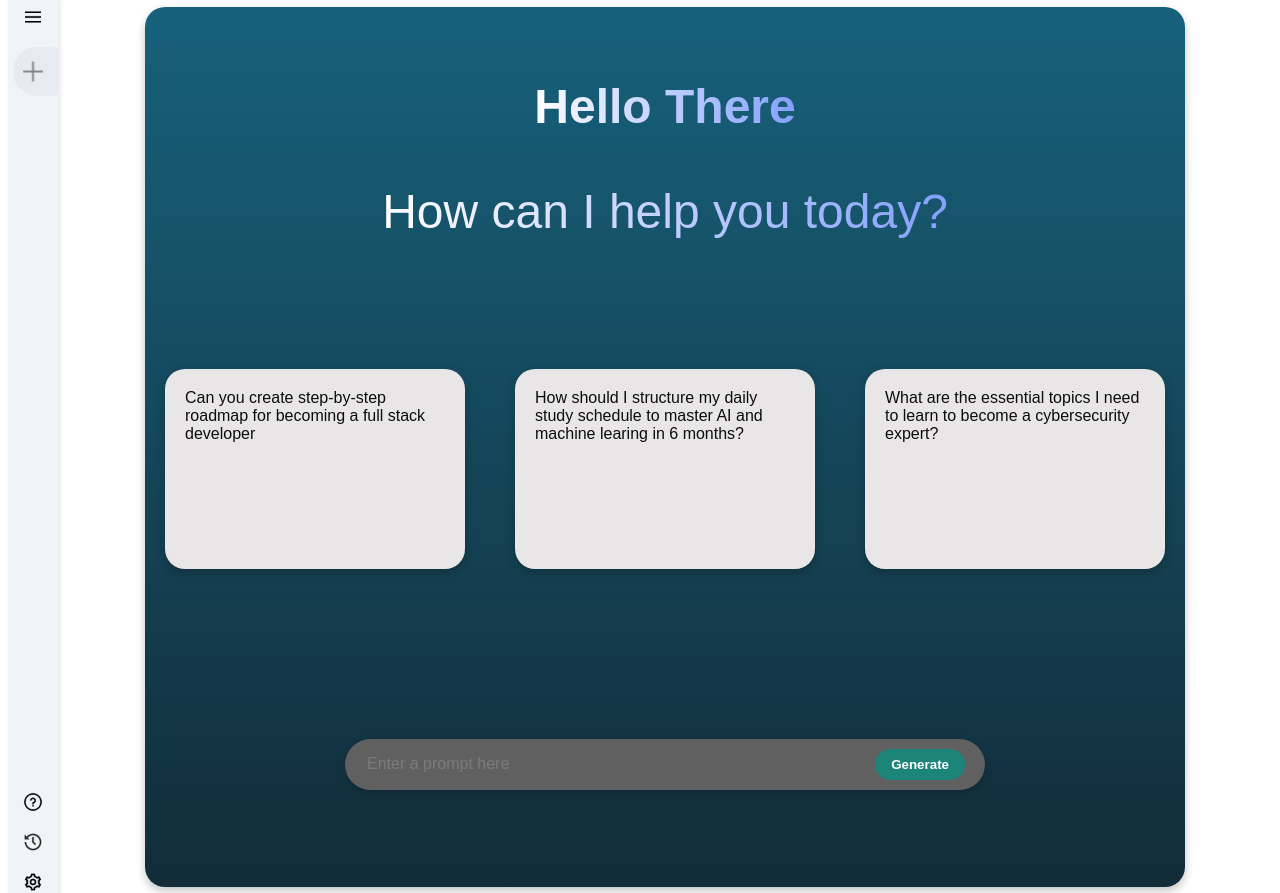
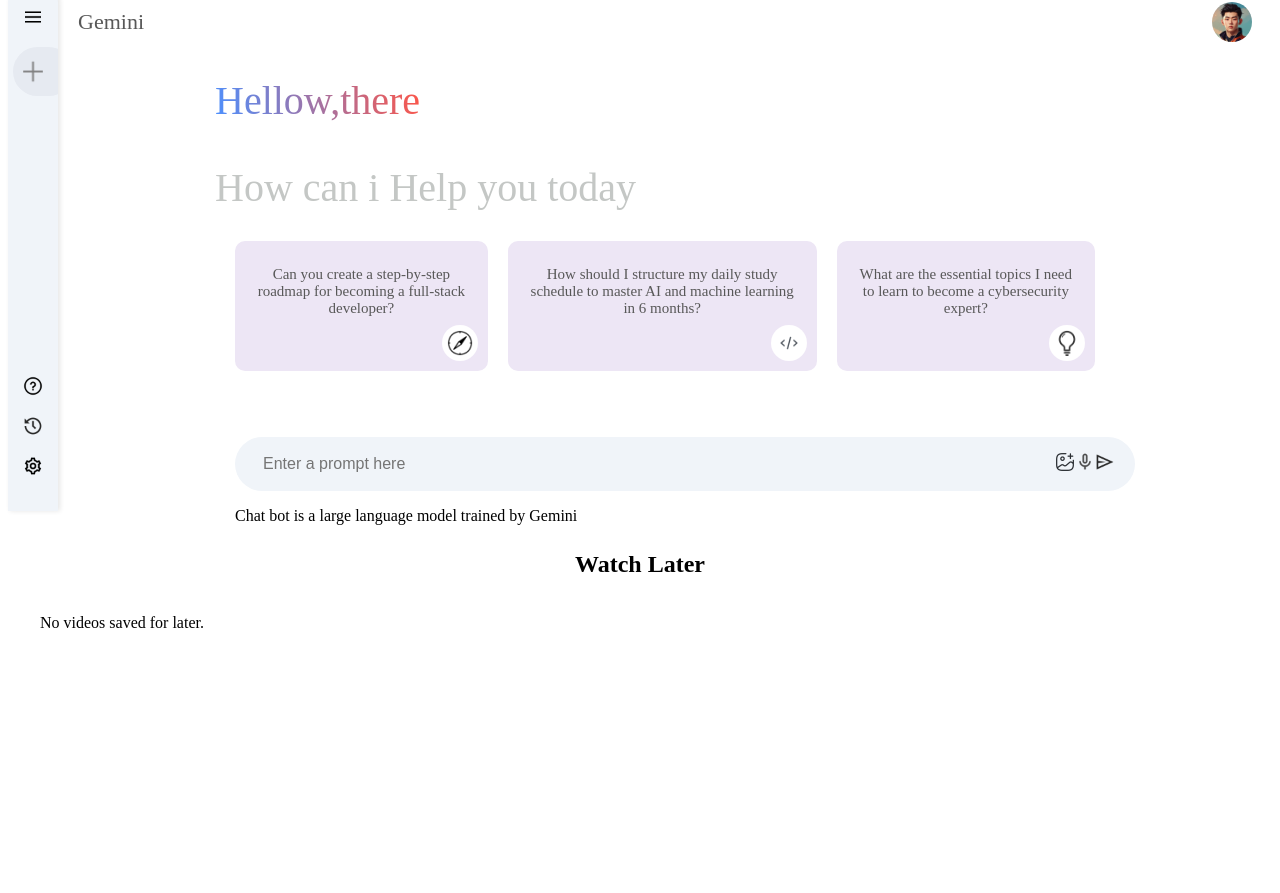
Before and after one commit to Bhanuka10/Capstone, a React (Vite) app in the folder KnowEdge-app/: page /contact in a window 1280 px wide. Shown: the part 703-1596 px from the top of the page. After the commit the page ends 1379 px from the top, so only its background shows below. Built offline with nearby package versions, Linux system fonts and the light colour scheme; a web font is replaced by a local one.

Commit message:
create chat bot

```diff
--- a/KnowEdge-app/src/Components/ChatBot/ChatBot.css
+++ b/KnowEdge-app/src/Components/ChatBot/ChatBot.css
@@ -1,100 +1,111 @@
-.chatbot-container{
-    min-height:100vh;
-    background:linear-gradient(to bottom,#0B5975,#06212E);
+.main{
+    flex: 1;
+    max-height: 100vh;
+    padding-bottom: 15vh;
+    position: relative;
+
+}
+.nav{
     display: flex;
-    flex-direction: column;
     align-items: center;
-    padding: 40px 20px;
-    font-family: 'Poppins', sans-serif;
-    box-shadow: 0 4px 10px rgba(0, 0, 0, 0.25);
-    max-width: 1055px;
-    margin: 40px auto;
-    border-radius: 20px;
-    opacity: 95%;
-    /*gap: 20px;*/
+    justify-content: space-between;
+    font-size: 22px;
+    padding: 20px;
+    padding-bottom: 0px;
+    color: #585858;
+
+}
+.main .nav img{
+    width: 40px;
+    border-radius: 50%;
+}
+.main-container {
+    max-width: 900px;
+    margin: auto;
+    margin-top: -20px; /* Move up slightly */
+
 }
 
-.chatbot-heading{
-    font-size: 3rem;
-    font-weight: bold;
-    margin-bottom: 10px;
-    background: linear-gradient(to right,#FFFFFF,#7E9BFB);
+.main .greet{
+    margin:0 ;
+    font-size: 40px;
+    color: #c4c7c5;
+    font-weight: 400;
+    padding: 0;
+
+}
+.greet p{
+    padding: 0;
+}
+.main .greet span{
+    background: -webkit-linear-gradient(16deg, #4b90ff, #ff5546) ;
+    -webkit-text-fill-color: transparent;
     -webkit-background-clip: text;
-    -webkit-text-fill-color: transparent;
-    background-clip: text;
+    margin-top: -30px;
 }
 
-.subheading{
-    font-size: 3rem;
-    margin-bottom: 30px;
-    font-weight: 300;
-    background: linear-gradient(to right,#FFFFFF,#7E9BFB);
-    -webkit-background-clip: text;
-    -webkit-text-fill-color: transparent;
-    background-clip: text;
+.main .cards{
+    display:flex;
+    grid-template-columns: repeat(auto-fill, minmax(300px, 1fr));
+    gap: 20px;
+    padding: 20px;
+    padding-top: 0;
+    margin-top: -10px;
+}
+.main .card{
+    height: 100px;
+    padding: 20px;
+     padding-top: 10px;
+    border-radius: 10px;
+    background-color: #ede6f5;
+    position: relative;
+    cursor: pointer;
+}
+.main .card img{
+    width: 26px;
+    padding: 5px;
+    position: absolute;
+    background-color: white;
+    border-radius: 20px;
+    bottom: 10px;
+    right: 10px;
+}
+.main .card p{
+    color: #585858;
+    font-size: 15px;
+    text-align: center;
+}
+.main .card:hover{
+    background-color: #f0ebf7;
+}
+.main-botom {
+    position: absolute;
+    bottom: -30px; /* Moves it slightly down */
+    width: 100%;
+    max-width: 900px;
+    padding: 0 20px;
+    margin: auto;
 }
 
-.prompt-grid{
-    display: grid;
-    grid-template-columns: 1fr;
-    gap: 50px;
-    height: 200px;
-    margin-bottom: 170px;
-    margin-top: 100px;
-    width: 100%;
-    max-width: 1000px;
-}
-
-@media(min-width: 768px){
-    .prompt-grid{
-        grid-template-columns: repeat(3, 1fr);
-    }
-}
-
-.prompt-box{
-    background-color: #e7e5e5;
-    padding: 20px;
-    border-radius: 20px;
-    box-shadow: 0 4px 10px rgba(0, 0, 0, 0.25);
-    cursor: pointer;
-    transition: transform 0.3s;
-}
-
-.prompt-box:hover{
-    transform: scale(1.05);
-}
-
-.input-section{
+.serch-box{
     display: flex;
     align-items: center;
-    background: #585858;
-    border-radius: 30px;
+    justify-content: space-between;
+    gap: 20px;
+    background-color: #f0f4f9;
     padding: 10px 20px;
-    width: 100%;
-    max-width: 600px;
-    box-shadow: 0 4px 10px rgba(0, 0, 0, 0.25);
+    border-radius: 50px;
+    margin-top: 20px;
 }
-
-.prompt-input{
+.serch-box img{
+    width: 20px;
+    cursor: pointer;
+}
+.serch-box input{
     flex: 1;
+    background: transparent;
     border: none;
     outline: none;
-    background: transparent;
-    font-size: 1rem;
-    color: black;
+    padding: 8px;
+    font-size: 16px;
 }
-
-.generate-button{
-    margin-left: 10px;
-    padding: 8px 16px;
-    border: none;
-    border-radius: 999px;
-    cursor: pointer;
-    font-weight: bold;
-    background: #117E73;
-    color: #FFFFFF;
-}
-
-.generate-button:hover{
-    background-color: #7E9BFB; /*change*/
-}
--- a/KnowEdge-app/src/Components/ChatBot/ChatBot.jsx
+++ b/KnowEdge-app/src/Components/ChatBot/ChatBot.jsx
@@ -1,26 +1,51 @@
 import React from 'react'
 import './ChatBot.css'
+import { assets } from '../../assets/assets'
 
 const ChatBot=() => {
   return (
-    <div className='chatbot-container'>
-      <h1 className='chatbot-heading'>Hello There</h1>
-      <h2 className='subheading'>How can I help you today?</h2>
+    <div className="main">
+      <div className='nav' >
+        <p>Gemini</p>
+        <img src={assets.user_icon} alt="" />
 
-<div className='prompt-grid'>
-    <div className='prompt-box'>Can you create step-by-step roadmap for becoming a full stack developer</div>
-    <div className='prompt-box'>How should I structure my daily study schedule to master AI and machine learing in 6 months?</div>
-<div className='prompt-box'>What are the essential topics I need to learn to become a cybersecurity expert?</div>
-</div>
+      </div>
+      <div className='main-container'>
+        <div className="greet">
+          <p><span>Hellow,there</span></p>
+          <p>How can i Help you today</p>
+        </div>
+        <div className="cards">
+          <div className="card">
+            <p>Can you create a step-by-step roadmap for becoming a full-stack developer?</p>
+            <img src={assets.compass_icon} alt="" />
+          </div>
+          <div className="card">
+            <p>How should I structure my daily study schedule to master AI and machine learning in 6 months?</p>
+            <img src={assets.code_icon} alt="" />
+          </div>
+          <div className="card">
+            <p>What are the essential topics I need to learn to become a cybersecurity expert?</p>
+            <img src={assets.bulb_icon} alt="" />
+          </div>
 
-<div className='input-section'>
-  <input type='text' placeholder='Enter a prompt here' className='prompt-input'/>
-  <button className='generate-button'>Generate</button>
+        </div>
+        <div className="main-botom">
+          <div className="serch-box">
+            <input type="text" placeholder='Enter a prompt here' />
+            <div>
+              <img src={assets.gallery_icon} alt="" />
+              <img src={assets.mic_icon} alt="" />
+              <img src={assets.send_icon} alt="" />
+            </div>
+          </div>
+          <p className="bottom-info">
+            Chat bot is a large language model trained by Gemini
+          </p>
+        </div>
 
-</div>
-
+      </div>
     </div>
-
 
   )
 }
--- a/KnowEdge-app/src/Components/Chatting/Chatting.css
+++ b/KnowEdge-app/src/Components/Chatting/Chatting.css
@@ -1,6 +1,6 @@
 @import url('https://fonts.googleapis.com/css2?family=Jaini+Purva&family=Outfit:wght@100..900&display=swap');
 .sidebar {
-    min-height: 100vh;
+    max-height: 100vh;
     display: inline-flex;
     flex-direction: column;
     justify-content: space-between;
```
